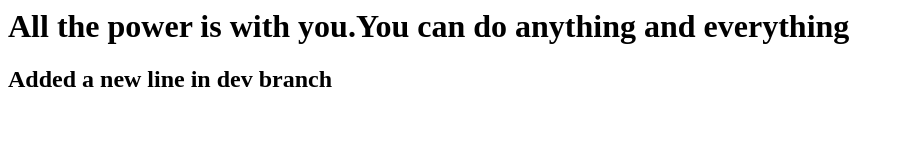
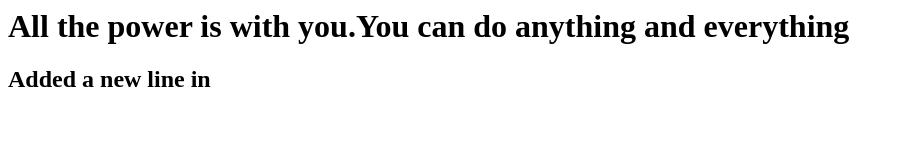
Before and after one commit to roshan-patra/firstgitrepo, a plain HTML site: page index.html in a window 1280 px wide. Shown: the whole page, without its empty margins (0-904 px from the left). Drawn offline with Linux system fonts and the light colour scheme.

Commit message:
bug came in dev branch

```diff
--- a/index.html
+++ b/index.html
@@ -1,6 +1,6 @@
 <html>
 <body>
 	<h1>All the power is with you.You can do anything and everything</h1>
-	<h2>Added a new line in dev branch</h2>
+	<h2>Added a new line in</h2>
 </body>
 </html>
```
